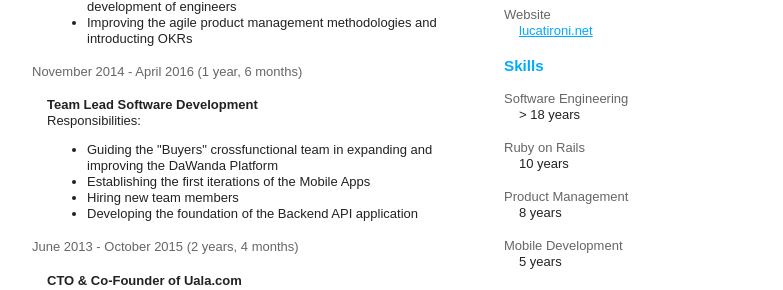
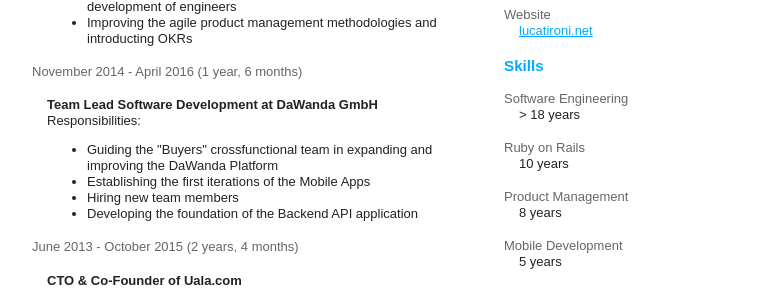
Before and after one commit to lucatironi/lucatironi.github.io, a Jekyll site: the page built from resume.html, in a window 1280 px wide. Shown: the part 489-779 px from the top of the page, without its empty margins (248-1031 px from the left). Built offline with Jekyll 4.4.1, drawn with Linux system fonts in a browser that asks for light colours.

Commit message:
Missing company

```diff
--- a/resume.html
+++ b/resume.html
@@ -152,7 +152,7 @@
               </ul>
           <dt>November 2014 - April 2016 (1 year, 6 months)</dt>
             <dd>
-              <h4>Team Lead Software Development</h4>
+              <h4>Team Lead Software Development at DaWanda GmbH</h4>
               Responsibilities:<br>
               <ul>
                 <li>Guiding the "Buyers" crossfunctional team in expanding and improving the DaWanda Platform</li>
```
